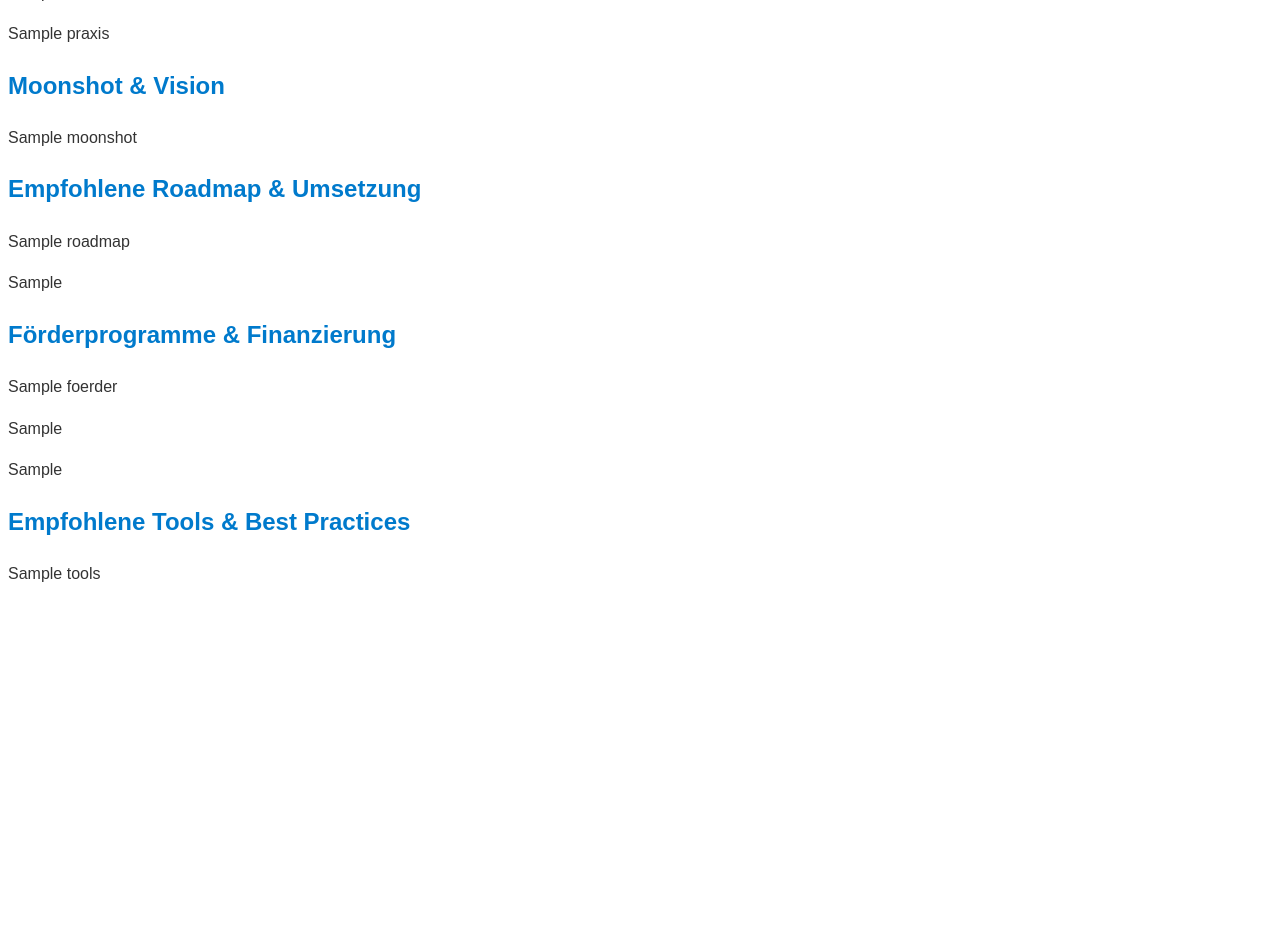
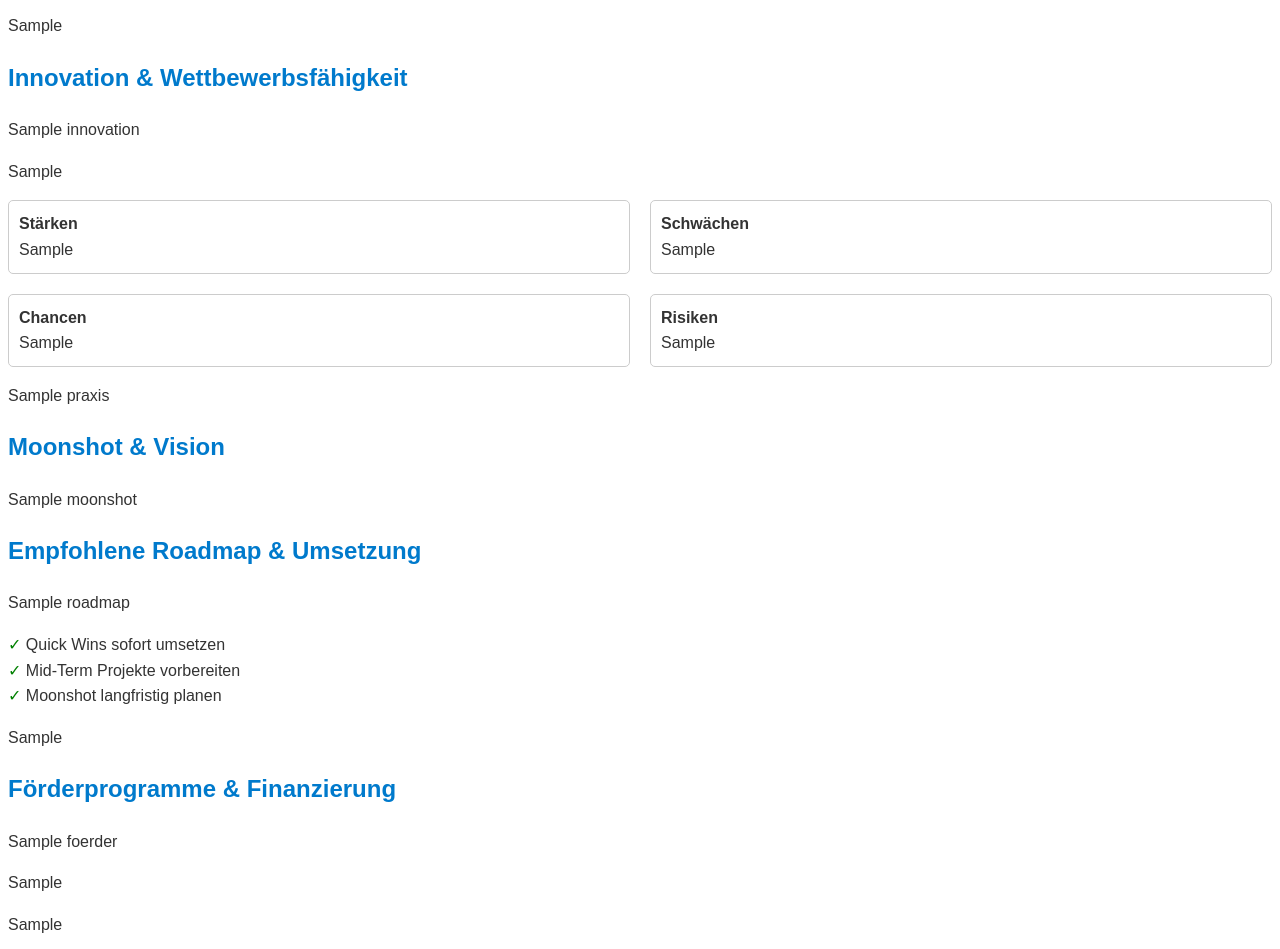
Before and after one commit to Wolf-Achtung/make-ki-backend-neu, a Python web app: template templates/pdf_template.html in a window 1280 px wide. Shown: the part 1782-2731 px from the top of the page. Before the commit the page ends 2364 px from the top, so only its background shows below. Run offline with Jinja, Linux system fonts and the light colour scheme; the template is opened without the code that fills it: most values are stand-ins (such as "Sample title", 1, 10 or a date in 2020).

Commit message:
Add files via upload

```diff
--- a/templates/pdf_template.html
+++ b/templates/pdf_template.html
@@ -8,15 +8,26 @@
     h1,h2 { color: #007acc; }
     .section { page-break-after: always; }
     img.chart { width: 80%; margin: 20px auto; display: block; }
+    .progress-bar { width: 80%; background: #eee; border-radius: 5px; margin: 20px auto; height: 20px; }
+    .progress-fill { height: 100%; background: #4a90e2; border-radius: 5px; text-align: center; color: white; }
+    .swot-grid { display: grid; grid-template-columns: 1fr 1fr; gap: 20px; }
+    .swot-item { border: 1px solid #ccc; padding: 10px; border-radius: 5px; }
+    .callout { background: #f0f8ff; border-left: 5px solid #007acc; padding: 10px; margin: 15px 0; }
+    ul.checklist { list-style: none; padding: 0; }
+    ul.checklist li:before { content: "✓ "; color: green; }
   </style>
 </head>
 <body>
   <h1>KI-Readiness Report</h1>
-  <p>TÜV-zertifiziertes KI-Management • www.ki-sicherheit.jetzt</p>
+  <p><img src="static/logo.png" alt="Logo" style="height:50px;"> &nbsp; www.ki-sicherheit.jetzt</p>
+  <p>Erstellt am: {{datum}}</p>
 
   <div class="section">
     <h2>Executive Summary</h2>
     <p>{{summary}}</p>
+    <div class="progress-bar">
+      <div class="progress-fill" style="width: {{score_percent}}%">{{score_percent}}%</div>
+    </div>
     <p>{{check_readiness}}</p>
     <p>{{score_vis}}</p>
   </div>
@@ -24,6 +35,7 @@
   <div class="section">
     <h2>Gesamtstrategie</h2>
     <p>{{strategie}}</p>
+    <div class="callout">Top-Empfehlung: Setzen Sie kurzfristig auf strategische Quick-Wins!</div>
   </div>
 
   <div class="section">
@@ -52,6 +64,12 @@
     <h2>Innovation & Wettbewerbsfähigkeit</h2>
     <p>{{innovation}}</p>
     <p>{{check_inno}}</p>
+    <div class="swot-grid">
+      <div class="swot-item"><strong>Stärken</strong><br>{{swot_strengths}}</div>
+      <div class="swot-item"><strong>Schwächen</strong><br>{{swot_weaknesses}}</div>
+      <div class="swot-item"><strong>Chancen</strong><br>{{swot_opportunities}}</div>
+      <div class="swot-item"><strong>Risiken</strong><br>{{swot_threats}}</div>
+    </div>
     <p>{{praxis}}</p>
   </div>
 
@@ -63,6 +81,11 @@
   <div class="section">
     <h2>Empfohlene Roadmap & Umsetzung</h2>
     <p>{{roadmap}}</p>
+    <ul class="checklist">
+      <li>Quick Wins sofort umsetzen</li>
+      <li>Mid-Term Projekte vorbereiten</li>
+      <li>Moonshot langfristig planen</li>
+    </ul>
     <p>{{check_roadmap}}</p>
   </div>
 
```
